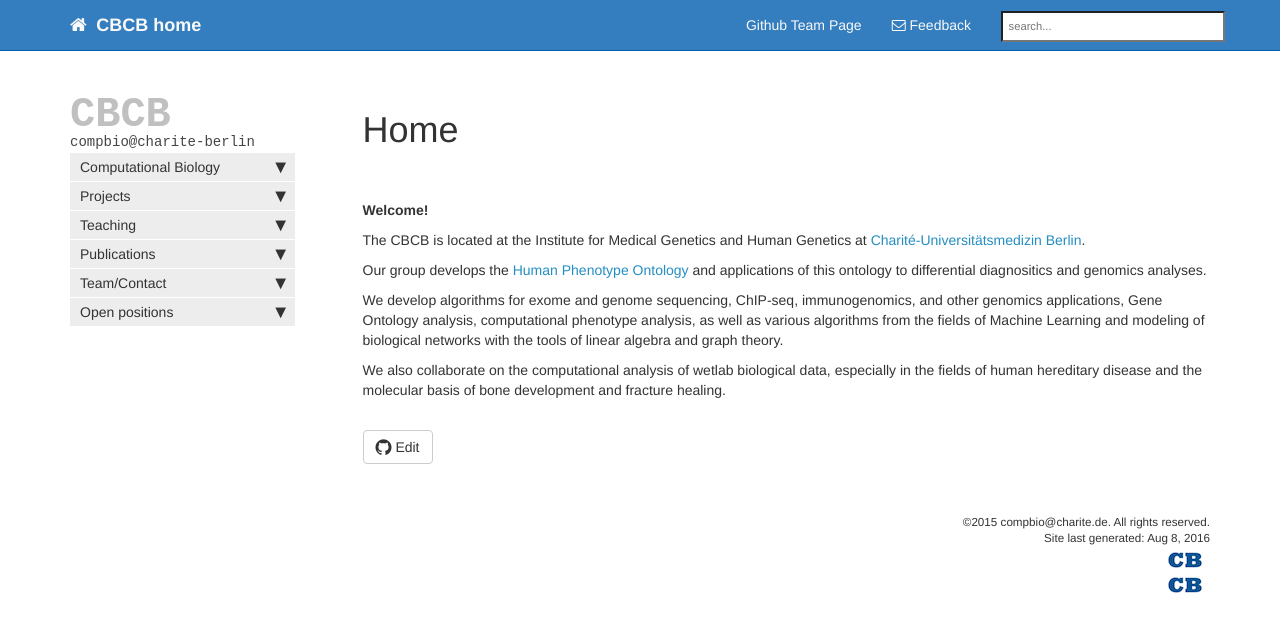
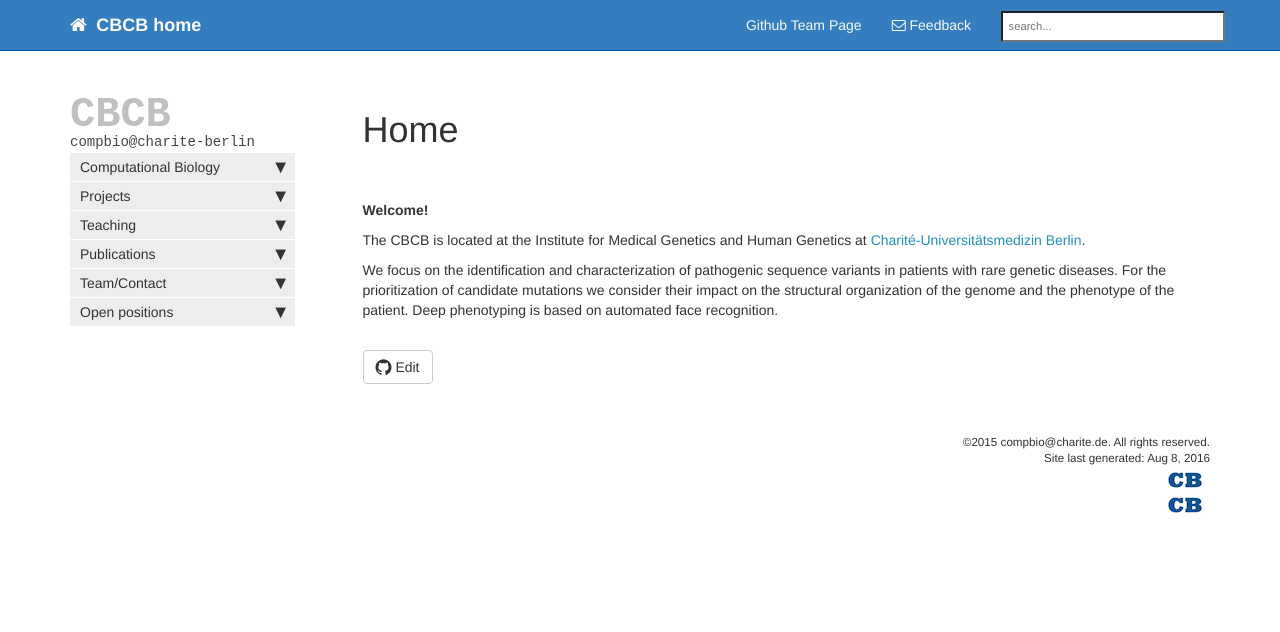
Before and after one commit to charite/charite.github.io, a Jekyll site: the page built from index.md, in a window 1280 px wide. Shown: the top 632 px of the page. Built offline with Jekyll 4.4.1, drawn with Linux system fonts in a browser that asks for light colours; nearby versions of some CDN libraries; library files that are not in the unit come from our copies; comment, search, counter and statistics services are not loaded.

Commit message:
start moving stuff

```diff
--- a/index.md
+++ b/index.md
@@ -12,11 +12,4 @@ published: true
 The CBCB is located at the Institute for Medical Genetics and Human
 Genetics at <a href="http://www.charite.de" target="_new1">Charité-Universitätsmedizin Berlin</a>.
 
-Our group develops the <a href="http:///www.human-phenotype-ontology.org" target="_new2">Human Phenotype Ontology</a> and applications of this ontology to differential diagnositics and genomics analyses.
-
-We develop algorithms for exome and genome sequencing, ChIP-seq, immunogenomics, and other genomics applications, Gene Ontology analysis,
-computational phenotype analysis, as well as various algorithms from the fields of Machine
-Learning and modeling of biological networks with the tools of linear
-algebra and graph theory.
-
-We also collaborate on the computational analysis of wetlab biological data, especially in the fields of human hereditary disease and the molecular basis of bone development and fracture healing.
+We focus on the identification and characterization of pathogenic sequence variants in patients with rare genetic diseases. For the prioritization of candidate mutations we consider their impact on the structural organization of the genome and the phenotype of the patient. Deep phenotyping is based on automated face recognition.
```
Also changed, not shown: compbio-onto.md (deleted, +0 -22 lines), software-ontologizer.md (deleted, +0 -10 lines), software-phenomizer.md (deleted, +0 -20 lines).
